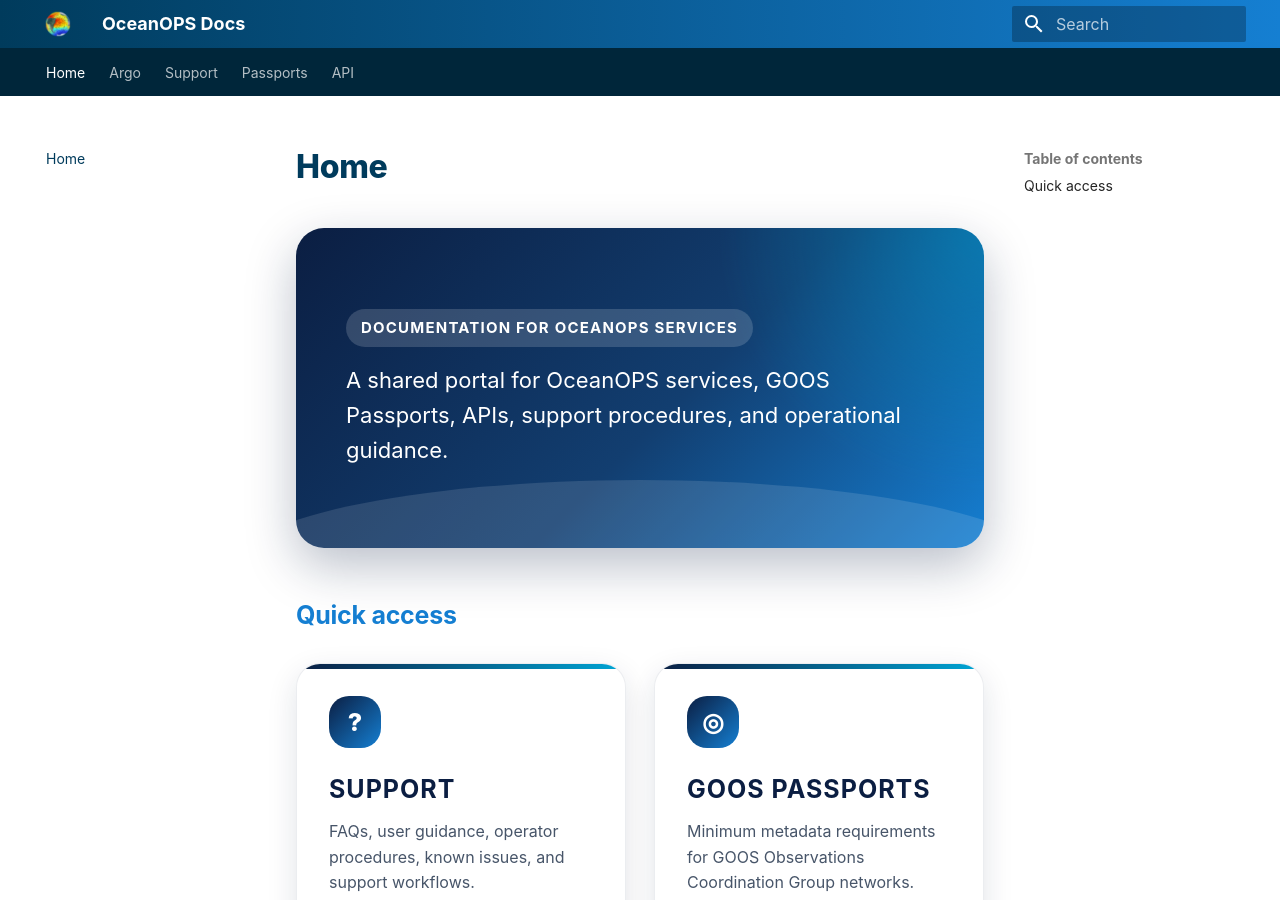
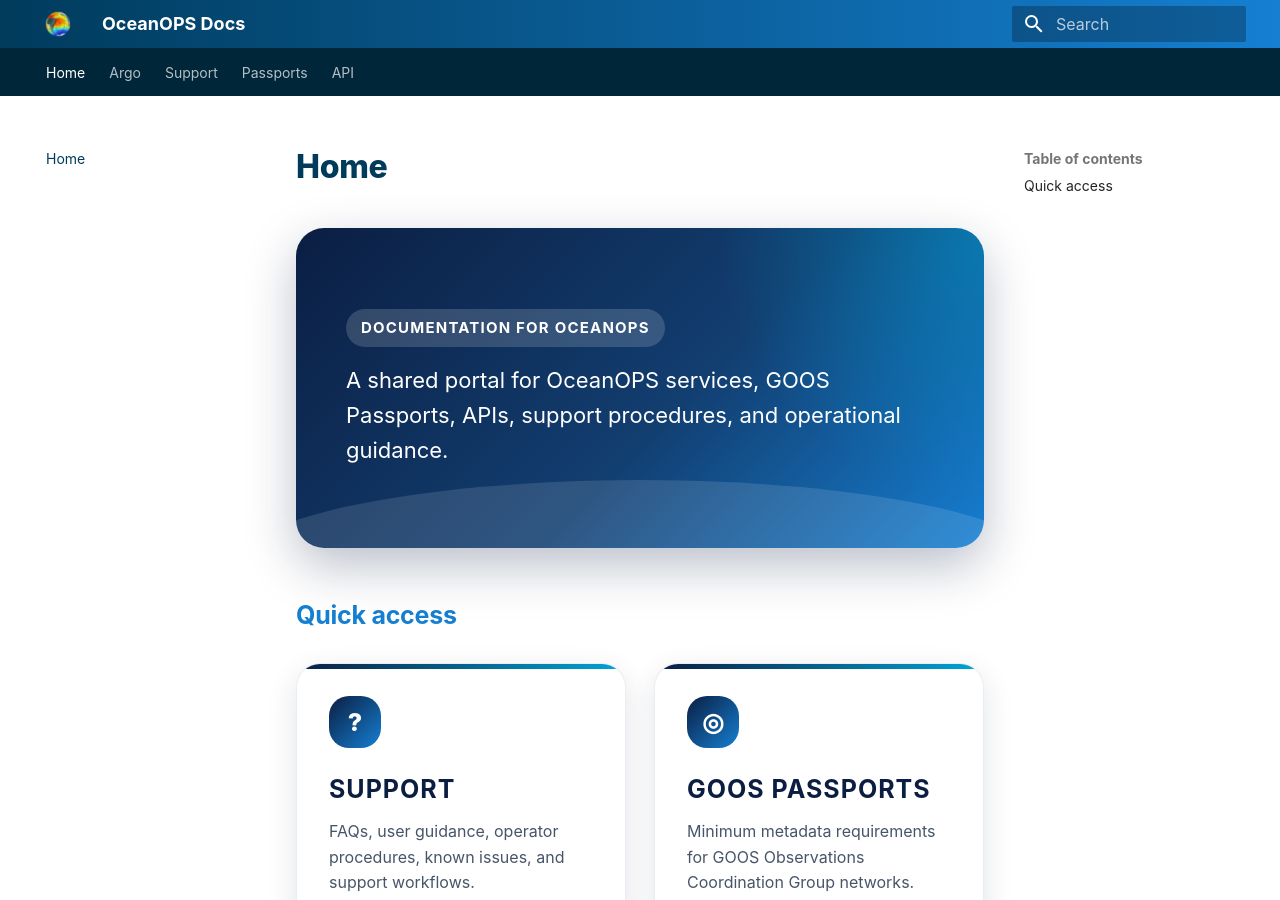
Before and after one commit to OceanOPS/oceanops-docs, an MkDocs documentation site: the page built from docs/index.md, in a window 1280 px wide and 900 px high. Built offline with MkDocs 1.6.1 and Material for MkDocs 9.7.7, drawn with Linux system fonts in a browser that asks for light colours; some web fonts are replaced.

Commit message:
homepage

```diff
--- a/docs/index.md
+++ b/docs/index.md
@@ -1,6 +1,6 @@
 <div class="hero">
 
-<div class="hero-kicker">Documentation for OceanOPS services</div>
+<div class="hero-kicker">Documentation for OceanOPS</div>
 
 </br>A shared portal for OceanOPS services, GOOS Passports, APIs, support procedures, and operational guidance.
 
```
